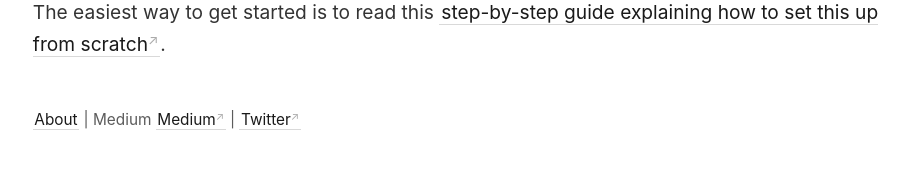
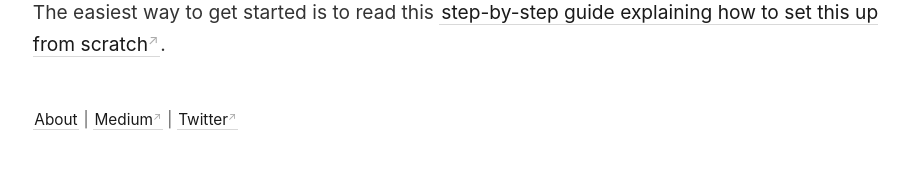
Before and after one commit to miscemw/Paper-Less, a Jekyll site: the page built from _pages/index.md, in a window 1280 px wide. Shown: the part 503-672 px from the top of the page, without its empty margins (44-961 px from the left). Built offline with Jekyll 4.4.1, drawn with Linux system fonts in a browser that asks for light colours.

Commit message:
Update footer.html

```diff
--- a/_includes/footer.html
+++ b/_includes/footer.html
@@ -1 +1 @@
-<a class="internal-link" href="/about">About</a> | Medium <a href = "https://miscellaneplans.medium.com" target = "_blank">Medium</a> | <a href = "https://twitter.com/miscellaneplans" target = "_blank">Twitter</a>
+<a class="internal-link" href="/about">About</a> | <a href = "https://miscellaneplans.medium.com" target = "_blank">Medium</a> | <a href = "https://twitter.com/miscellaneplans" target = "_blank">Twitter</a>
```
